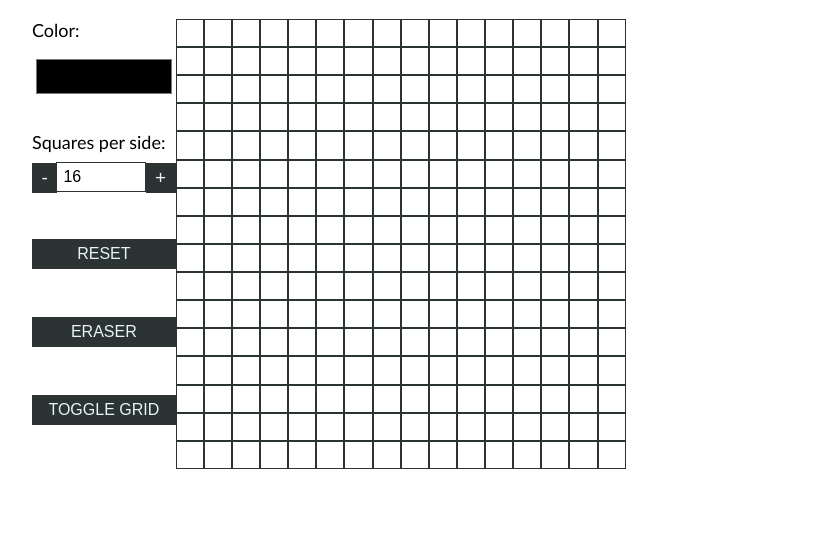
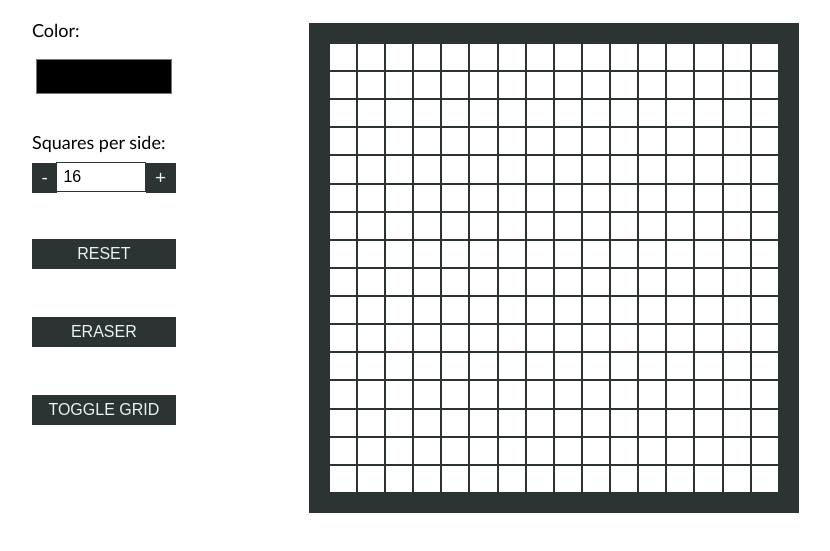
Before and after one commit to HamnaIshaq/etch-a-sketch, a plain HTML site: page index.html in a window 1280 px wide. Shown: the part 63-614 px from the top of the page, without its empty margins (158-988 px from the left). Drawn offline with Linux system fonts and the light colour scheme.

Commit message:
Add outline to drawing grid container
Center the container, give 24px margin from top

```diff
--- a/css/style.css
+++ b/css/style.css
@@ -75,6 +75,12 @@ body {
 
 /* square per side */
 
+.grid-container {
+  margin: 0 auto;
+  outline: 20px solid #2C3333;
+  margin-top: 1.5em;
+}
+
 .drawing-container {
   width: 450px;
   height: 450px;
```
